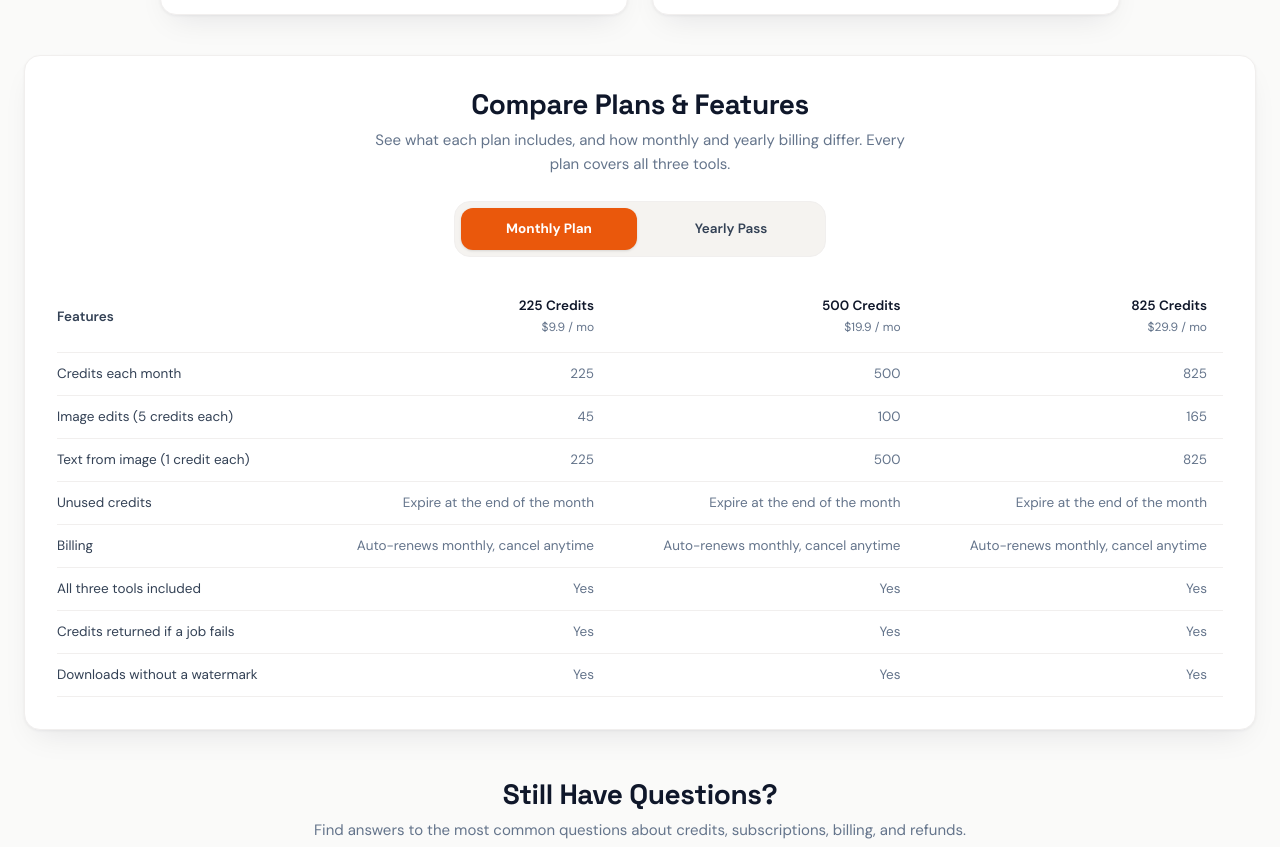
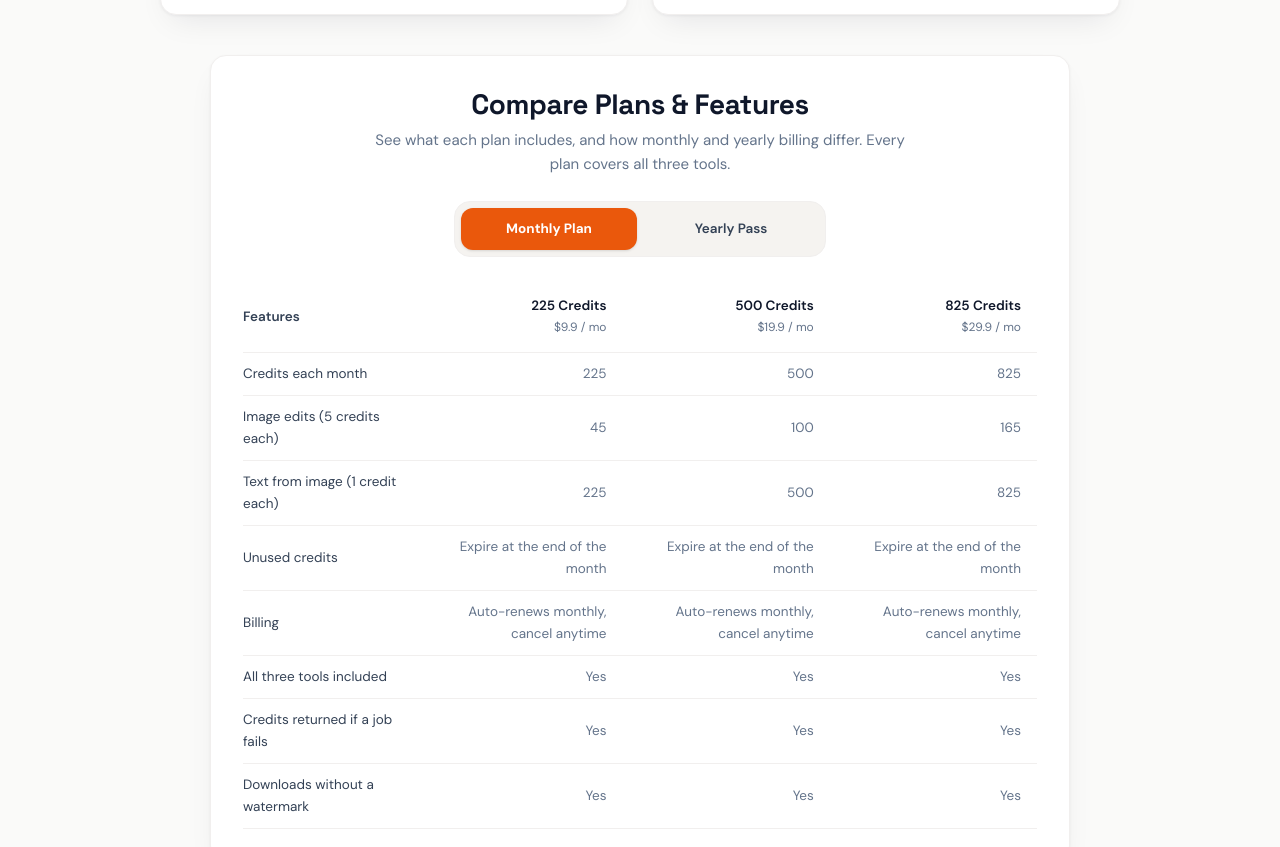
Before and after one commit to githubi2/pixpurge, a website: page pricing.html in a window 1280 px wide. Shown: the part 1154-2001 px from the top of the page. Drawn offline with Linux system fonts and the light colour scheme; no server answers.

Commit message:
fix: cap the plan comparison card to 860px
The comparison card had no width cap, so its w-full table stretched across the
whole 1200px container — the feature labels sat far left and the three plan
columns landed at the far right. It now matches the plan cards above it.

```diff
--- a/pricing.html
+++ b/pricing.html
@@ -259,7 +259,7 @@
 </div>
     </div>
 
-    <div class="bg-surface border border-line-soft rounded-[20px] shadow-hero p-6 sm:p-8 mb-12">
+    <div class="bg-surface border border-line-soft rounded-[20px] shadow-hero p-6 sm:p-8 mb-12 max-w-[860px] mx-auto">
       <div class="text-center mb-6">
         <h2 class="font-display font-bold text-ink text-[24px] sm:text-[28px] leading-[1.15] tracking-[-0.015em]">Compare Plans &amp; Features</h2>
         <p class="text-[15px] text-ink-muted mt-2 max-w-[560px] mx-auto">See what each plan includes, and how monthly and yearly billing differ. Every plan covers all three tools.</p>
```
